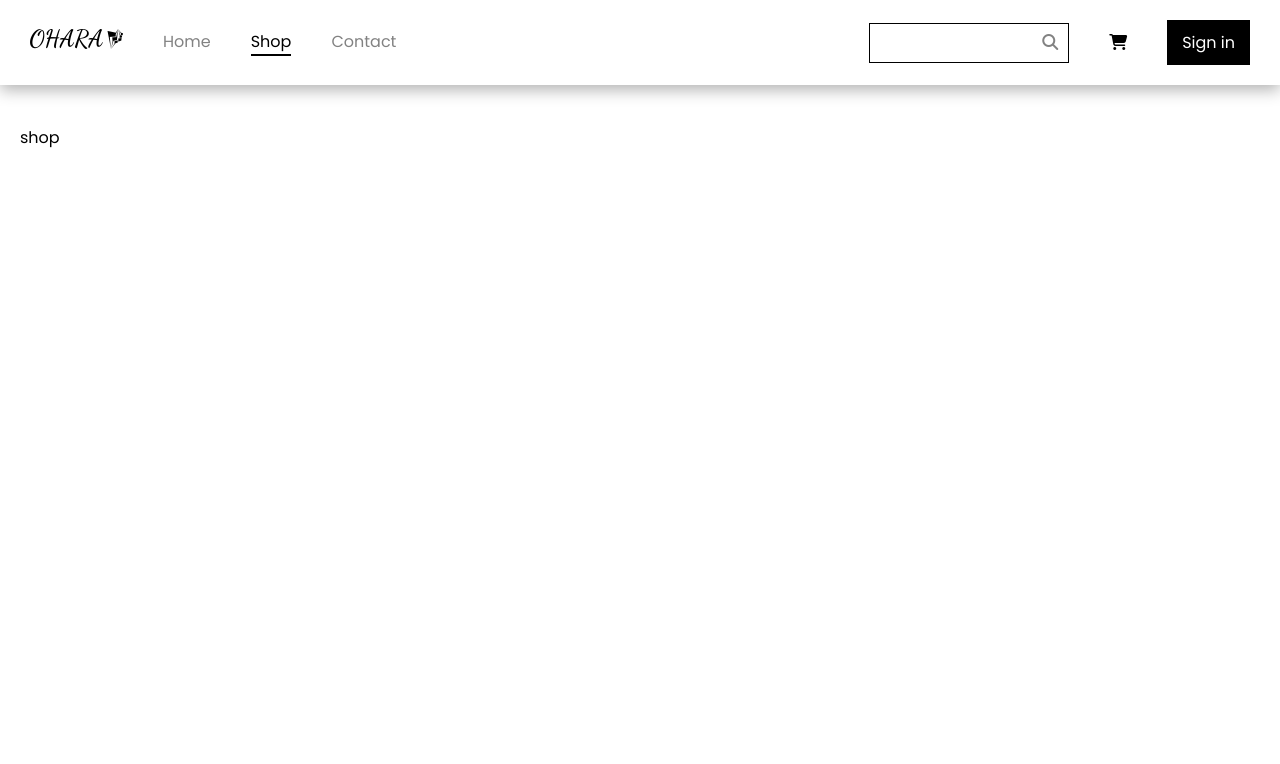
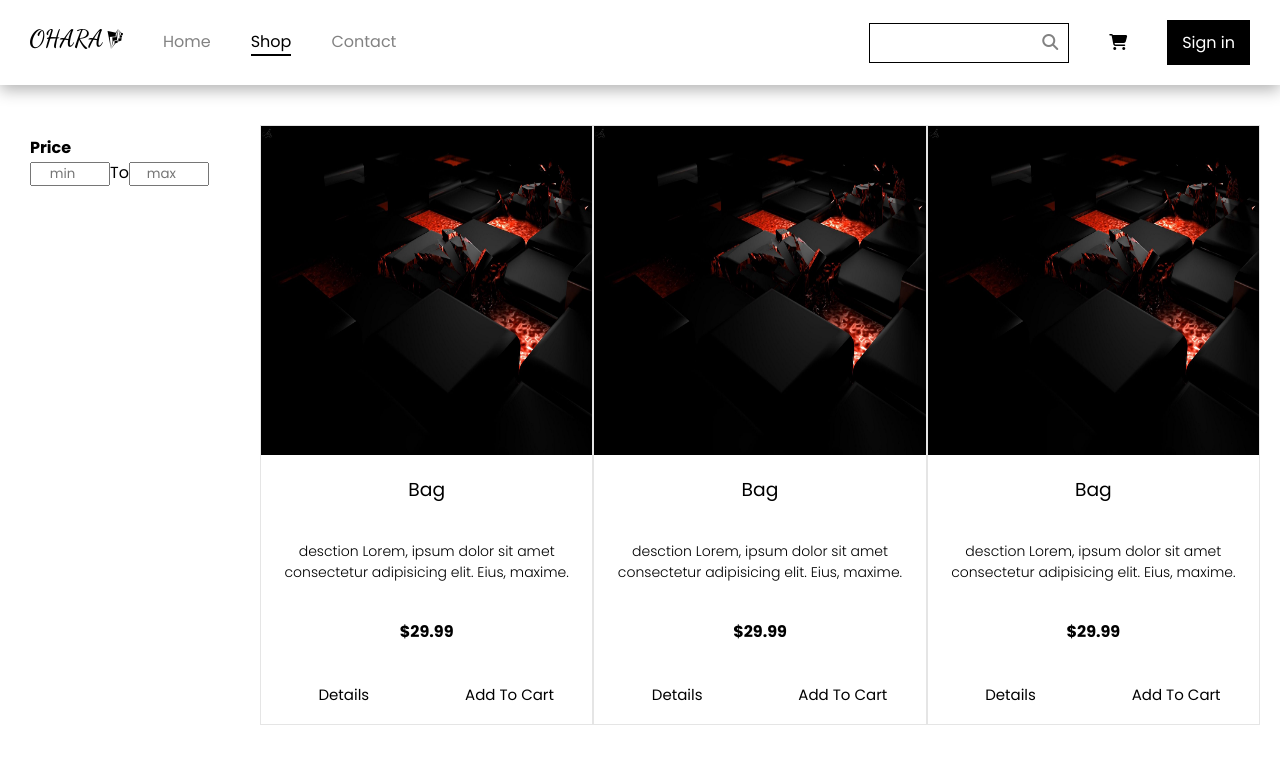
Before and after one commit to Lior159/shop-client, a React (Create React App) app: page /shop in a window 1280 px wide. Shown: the top 764 px of the page. Built offline with nearby package versions, Linux system fonts and the light colour scheme.

Commit message:
fix signup validations and create shop page

```diff
--- /dev/null
+++ b/src/components/products/Product.js
@@ -0,0 +1,29 @@
+import { Link } from "react-router-dom";
+import styles from "./Product.module.css";
+import pic from "../../assets/pic2.jpg";
+
+const Product = (props) => {
+  return (
+    <div className={styles.product}>
+      <div className={styles["product-image"]}>
+        <img src={pic} alt="img" />
+      </div>
+      <div className={styles["product-description"]}>
+        <h3>{props.title}Bag</h3>
+        <p>
+          {props.description}desction Lorem, ipsum dolor sit amet consectetur
+          adipisicing elit. Eius, maxime.
+        </p>
+        <h4>{props.price}$29.99</h4>
+      </div>
+      <div className={styles["product-actions"]}>
+        <form action="/add-to-cart" method="post">
+          <Link>Details</Link>
+          <button type="submit">Add To Cart</button>
+        </form>
+      </div>
+    </div>
+  );
+};
+
+export default Product;
--- /dev/null
+++ b/src/components/products/Product.module.css
@@ -0,0 +1,65 @@
+.product {
+  border: 1px solid rgba(0, 0, 0, 0.1);
+  height: 600px;
+}
+
+.product-image {
+  height: 55%;
+}
+
+.product-image img {
+  width: 100%;
+  height: 100%;
+}
+
+.product-description {
+  height: 35%;
+  display: flex;
+  flex-direction: column;
+  justify-content: space-between;
+  text-align: center;
+  padding: 20px 10px;
+}
+
+.product-description h3 {
+  font-weight: 400;
+}
+
+.product-description p {
+  font-weight: 300;
+  font-size: 14px;
+}
+
+.product-actions {
+  height: 10%;
+  display: flex;
+}
+
+.product-actions form {
+  width: 100%;
+  display: flex;
+}
+
+.product-actions form a,
+.product-actions form button {
+  width: 50%;
+  height: 100%;
+  display: flex;
+  align-items: center;
+  justify-content: center;
+  font-size: 15px;
+  text-decoration: none;
+  background-color: white;
+  cursor: pointer;
+  border-style: solid;
+  border-color: white;
+  border-width: 0 1px;
+  transition: all 0.5s;
+  color: black;
+}
+
+.product-actions form a:hover,
+.product-actions form button:hover {
+  background-color: black;
+  color: white;
+}
--- /dev/null
+++ b/src/components/ui/Card.js
@@ -0,0 +1,3 @@
+import styles from "./Card.module.css";
+
+const Card = (props) => {};
--- a/src/index.js
+++ b/src/index.js
@@ -1,14 +1,14 @@
-import React from 'react';
-import ReactDOM from 'react-dom/client';
-import './index.css';
-import App from './App';
-import reportWebVitals from './reportWebVitals';
+import React from "react";
+import ReactDOM from "react-dom/client";
+import "./index.css";
+import App from "./App";
+import reportWebVitals from "./reportWebVitals";
 
-const root = ReactDOM.createRoot(document.getElementById('root'));
+const root = ReactDOM.createRoot(document.getElementById("root"));
 root.render(
-  <React.StrictMode>
-    <App />
-  </React.StrictMode>
+  // <React.StrictMode>
+  <App />
+  // </React.StrictMode>
 );
 
 // If you want to start measuring performance in your app, pass a function
--- a/src/pages/ShopPage.js
+++ b/src/pages/ShopPage.js
@@ -1,5 +1,26 @@
+import styles from "./ShopPage.module.css";
+import Product from "../components/products/Product";
+
 const ShopPage = () => {
-  return <div>shop</div>;
+  return (
+    <section className={styles["shop-section"]}>
+      <div className={styles["left-menu"]}>
+        <div>
+          <h4>Price</h4>
+          <div>
+            <input type="number" name="minPrice" placeholder="min" min="0" />
+            <span>To</span>
+            <input type="number" name="maxPrice" placeholder="max" min="0" />
+          </div>
+        </div>
+      </div>
+      <div className={styles["products-container"]}>
+        <Product />
+        <Product />
+        <Product />
+      </div>
+    </section>
+  );
 };
 
 export default ShopPage;
--- /dev/null
+++ b/src/pages/ShopPage.module.css
@@ -0,0 +1,20 @@
+.shop-section {
+  display: flex;
+}
+
+.products-container {
+  width: calc(100% - 15rem);
+  display: grid;
+  grid-template-columns: repeat(3, 33.333%);
+}
+
+.left-menu {
+  width: 15rem;
+  padding: 10px;
+}
+
+.left-menu input {
+  display: inline-block;
+  width: 80px;
+  text-align: center;
+}
--- a/src/pages/SignupPage.js
+++ b/src/pages/SignupPage.js
@@ -25,13 +25,15 @@ const inputReducer = (state, { value, type, ...action }) => {
 
   const errorsProps = Object.entries(action).reduce(
     (acc, [key, val]) =>
-      val === "Empty fields are not allowd"
-        ? { ...acc, [key]: "" }
+      val === "Empty fields are not allowed"
+        ? { ...acc, [key]: " " }
         : { ...acc, [key]: val },
     {}
   );
 
-  if (errorsProps.length > 0) {
+  console.log(errorsProps);
+
+  if (Object.keys(action).length > 0) {
     return { ...state, ...errorsProps };
   }
 
@@ -58,7 +60,7 @@ const SignupPage = () => {
     e.preventDefault();
 
     const { firstName, lastName, email, password, passwordConfirm } =
-      inputReducer;
+      inputState;
 
     try {
       const res = await fetch("http://localhost:8080/sign-up", {
```
Also changed, not shown: src/assets/pic2.jpg (added), src/components/ui/Card.module.css (added).
